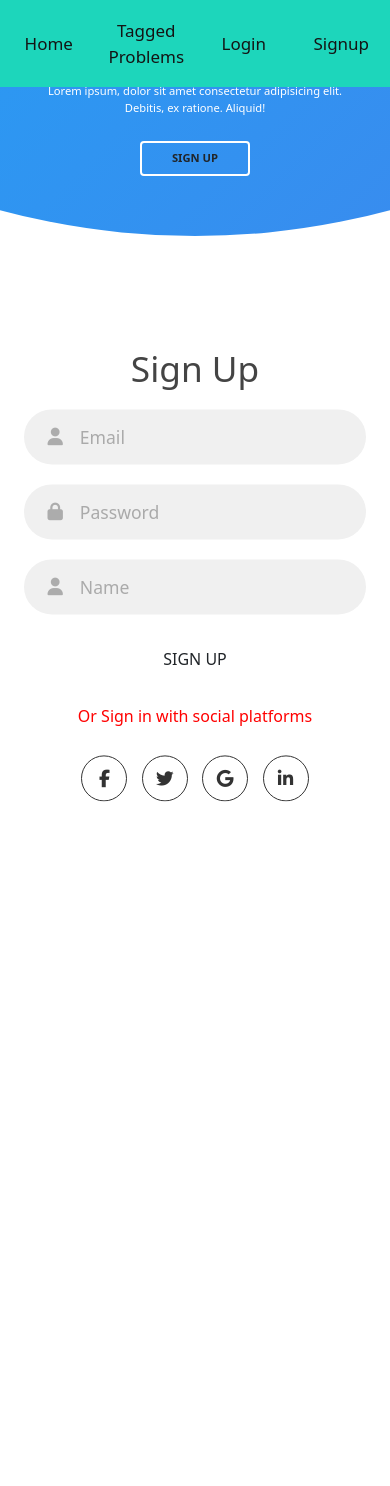
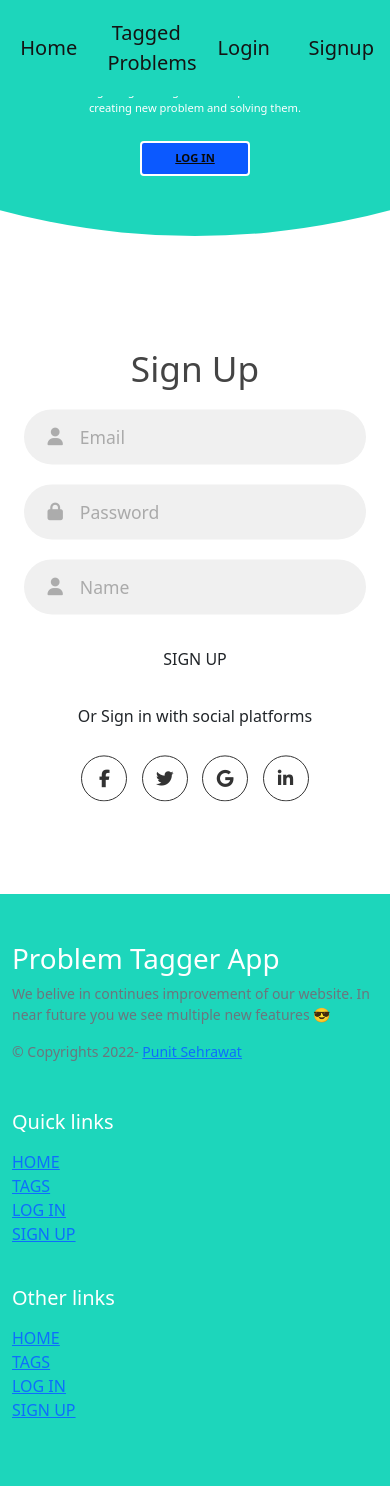
Before and after one commit to Punit611/Problem_tagger, a Node server app: page /signup in a window 390 px wide. Before the commit the page ends 802 px from the top, so only its background shows below. Run offline with Node 20, Linux system fonts and the light colour scheme; some libraries are stand-ins or nearby versions.

Commit message:
Add files via upload

```diff
--- /dev/null
+++ b/public/header.css
@@ -0,0 +1,21 @@
+.navbar{
+    background-color: rgb(29, 214, 187);
+
+}
+.nav-link{
+    color: white;
+}
+.logo-image{
+    width: 50px;
+    height: 50px;
+    border-radius: 50%;
+    overflow: hidden;
+    margin-top: -6px;
+    margin-left: 40px;
+}
+#navmain{
+    margin-left: 100px;
+}
+.navitem{
+    padding:0px 200px ;
+}
--- a/public/login.css
+++ b/public/login.css
@@ -11,7 +11,7 @@ input {
   font-family: "Poppins", sans-serif;
 }
 
-.container {
+.container1 {
   position: relative;
   width: 100%;
   background-color: #fff;
@@ -19,7 +19,7 @@ input {
   overflow: hidden;
 }
 
-.forms-container {
+.forms-container1 {
   position: absolute;
   width: 100%;
   height: 100%;
@@ -128,13 +128,13 @@ form.sign-in-form {
 }
 
 .social-icon:hover {
-  color: #4481eb;
-  border-color: #4481eb;
+  color: rgb(29, 214, 187);
+  border-color: rgb(29, 214, 187);
 }
 
 .btn {
   width: 150px;
-  background-color: #5995fd;
+  background-color: rgb(29, 214, 187);
   border: none;
   outline: none;
   height: 49px;
@@ -148,9 +148,9 @@ form.sign-in-form {
 }
 
 .btn:hover {
-  background-color: #4d84e2;
+  background-color: rgb(29, 214, 187);
 }
-.panels-container {
+.panels-container1 {
   position: absolute;
   height: 100%;
   width: 100%;
@@ -160,7 +160,7 @@ form.sign-in-form {
   grid-template-columns: repeat(2, 1fr);
 }
 
-.container:before {
+.container1:before {
   content: "";
   position: absolute;
   height: 2000px;
@@ -168,7 +168,7 @@ form.sign-in-form {
   top: -10%;
   right: 48%;
   transform: translateY(-50%);
-  background-image: linear-gradient(-45deg, #4481eb 0%, #04befe 100%);
+  background-image: linear-gradient(-45deg, rgb(29, 214, 187) 0%, rgb(29, 214, 187) 100%);
   transition: 1.8s ease-in-out;
   border-radius: 50%;
   z-index: 6;
@@ -233,45 +233,45 @@ form.sign-in-form {
 
 /* ANIMATION */
 
-.container.sign-up-mode:before {
+.container1.sign-up-mode:before {
   transform: translate(100%, -50%);
   right: 52%;
 }
 
-.container.sign-up-mode .left-panel .image,
-.container.sign-up-mode .left-panel .content {
+.container1.sign-up-mode .left-panel .image,
+.container1.sign-up-mode .left-panel .content {
   transform: translateX(-800px);
 }
 
-.container.sign-up-mode .signin-signup {
+.container1.sign-up-mode .signin-signup {
   left: 25%;
 }
 
-.container.sign-up-mode form.sign-up-form {
+.container1.sign-up-mode form.sign-up-form {
   opacity: 1;
   z-index: 2;
 }
 
-.container.sign-up-mode form.sign-in-form {
+.container1.sign-up-mode form.sign-in-form {
   opacity: 0;
   z-index: 1;
 }
 
-.container.sign-up-mode .right-panel .image,
-.container.sign-up-mode .right-panel .content {
+.container1.sign-up-mode .right-panel .image,
+.container1.sign-up-mode .right-panel .content {
   transform: translateX(0%);
 }
 
-.container.sign-up-mode .left-panel {
+.container1.sign-up-mode .left-panel {
   pointer-events: none;
 }
 
-.container.sign-up-mode .right-panel {
+.container1.sign-up-mode .right-panel {
   pointer-events: all;
 }
 
 @media (max-width: 870px) {
-  .container {
+  .container1 {
     min-height: 800px;
     height: 100vh;
   }
@@ -283,11 +283,11 @@ form.sign-in-form {
   }
 
   .signin-signup,
-  .container.sign-up-mode .signin-signup {
+  .container1.sign-up-mode .signin-signup {
     left: 50%;
   }
 
-  .panels-container {
+  .panels-container1 {
     grid-template-columns: 1fr;
     grid-template-rows: 1fr 2fr 1fr;
   }
@@ -335,7 +335,7 @@ form.sign-in-form {
     font-size: 0.7rem;
   }
 
-  .container:before {
+  .container1:before {
     width: 1500px;
     height: 1500px;
     transform: translateX(-50%);
@@ -346,19 +346,19 @@ form.sign-in-form {
     transition: 2s ease-in-out;
   }
 
-  .container.sign-up-mode:before {
+  .container1.sign-up-mode:before {
     transform: translate(-50%, 100%);
     bottom: 32%;
     right: initial;
   }
 
-  .container.sign-up-mode .left-panel .image,
-  .container.sign-up-mode .left-panel .content {
+  .container1.sign-up-mode .left-panel .image,
+  .container1.sign-up-mode .left-panel .content {
     transform: translateY(-300px);
   }
 
-  .container.sign-up-mode .right-panel .image,
-  .container.sign-up-mode .right-panel .content {
+  .container1.sign-up-mode .right-panel .image,
+  .container1.sign-up-mode .right-panel .content {
     transform: translateY(0px);
   }
 
@@ -367,7 +367,7 @@ form.sign-in-form {
     transform: translateY(300px);
   }
 
-  .container.sign-up-mode .signin-signup {
+  .container1.sign-up-mode .signin-signup {
     top: 5%;
     transform: translate(-50%, 0);
   }
@@ -384,16 +384,16 @@ form.sign-in-form {
   .panel .content {
     padding: 0.5rem 1rem;
   }
-  .container {
+  .container1 {
     padding: 1.5rem;
   }
 
-  .container:before {
+  .container1:before {
     bottom: 72%;
     left: 50%;
   }
 
-  .container.sign-up-mode:before {
+  .container1.sign-up-mode:before {
     bottom: 28%;
     left: 50%;
   }
--- a/public/style.css
+++ b/public/style.css
@@ -18,7 +18,7 @@ body {
     padding: 10px;
     color: rgb(20, 20, 20);
     text-decoration: none;
-    font-size: 17px;
+    font-size: 20px;
     width: 25%;
     /* Four equal-width links. If you have two links, use 50%, and 33.33% for three links, etc.. */
     text-align: center;
@@ -28,4 +28,8 @@ body {
 .navbar a:hover {
     background-color: blue;
     border-radius: 10px;
+
+    color: white;
+    font-family: 'Gill Sans', 'Gill Sans MT', Calibri, 'Trebuchet MS', sans-serif;
+
 }
--- a/views/all_question.ejs
+++ b/views/all_question.ejs
@@ -74,3 +74,4 @@
 
           </div>
   </div>
+  <%- include('partials/footer') %>
--- a/views/edit_info.ejs
+++ b/views/edit_info.ejs
@@ -2,6 +2,7 @@
 <html lang="en">
 
 <head>
+  <%- include('partials/header') %>
   <meta charset="UTF-8" />
   <meta http-equiv="X-UA-Compatible" content="IE=edge" />
   <meta name="viewport" content="width=device-width, initial-scale=1.0" />
@@ -44,6 +45,7 @@
       </div>
     </form>
 
+    <%- include('partials/footer') %>
 </body>
 
 </html>
--- a/views/home.ejs
+++ b/views/home.ejs
@@ -28,6 +28,7 @@
                     alt="">
             </a>
         </div>
+    <%- include('partials/footer') %>
 </body>
 
 </html>
--- /dev/null
+++ b/views/partials/footer.ejs
@@ -0,0 +1,69 @@
+<!DOCTYPE html>
+<html lang="en">
+
+<head>
+    <meta charset="UTF-8" />
+    <meta http-equiv="X-UA-Compatible" content="IE=edge" />
+    <meta name="viewport" content="width=device-width, initial-scale=1.0" />
+    <link href="https://cdn.jsdelivr.net/npm/bootstrap@5.1.3/dist/css/bootstrap.min.css" rel="stylesheet"
+        integrity="sha384-1BmE4kWBq78iYhFldvKuhfTAU6auU8tT94WrHftjDbrCEXSU1oBoqyl2QvZ6jIW3" crossorigin="anonymous" />
+
+    <link href="/header.css" rel="stylesheet" />
+    <link href="https://cdn.jsdelivr.net/npm/bootstrap@5.0.2/dist/css/bootstrap.min.css" rel="stylesheet"
+        integrity="sha384-EVSTQN3/azprG1Anm3QDgpJLIm9Nao0Yz1ztcQTwFspd3yD65VohhpuuCOmLASjC" crossorigin="anonymous">
+    <script src="https://cdn.jsdelivr.net/npm/bootstrap@5.0.2/dist/js/bootstrap.bundle.min.js"
+        integrity="sha384-MrcW6ZMFYlzcLA8Nl+NtUVF0sA7MsXsP1UyJoMp4YLEuNSfAP+JcXn/tWtIaxVXM"
+        crossorigin="anonymous"></script>
+    <script src="https://kit.fontawesome.com/52d40c951f.js" crossorigin="anonymous"></script>
+    <style>
+        .footer{
+            background-color: rgb(29, 214, 187);
+            margin-top: 50px;
+        }
+    </style>
+</head>
+
+<div>
+    <div class="footer d-flex flex-column h-100">
+
+        <footer class="w-100 py-4 flex-shrink-0">
+
+            <div class="container py-4">
+                <div class="row gy-4 gx-5">
+                    <div class="col-lg-6 col-md-6">
+                        <h5 class="h1 text-white">Problem Tagger App</h5>
+                        <p class="small text-muted">We belive in continues improvement of our website. In near future you we see multiple new features 😎</p>
+                        <p class="small text-muted mb-0">&copy; Copyrights 2022- <a class="text-primary"
+                                href="#">Punit Sehrawat</a></p>
+                    </div>
+                    <div class="col-lg-2 col-md-6">
+
+                    </div>
+                    <div class="col-lg-4 col-md-6">
+                        <h5 class="text-white mb-3">Quick links</h5>
+                        <ul class="list-unstyled text-muted">
+                            <li><a href="/">HOME</a></li>
+                            <li><a href="/tag">TAGS</a></li>
+                            <li><a href="/login">LOG IN</a></li>
+                            <li><a href="/signup">SIGN UP</a></li>
+
+                        </ul>
+                    </div>
+
+                    <div class="col-lg-4 col-md-6">
+                        <h5 class="text-white mb-3">Other links</h5>
+                        <ul class="list-unstyled text-muted">
+                            <li><a href="/">HOME</a></li>
+                            <li><a href="/tag">TAGS</a></li>
+                            <li><a href="/login">LOG IN</a></li>
+                            <li><a href="/signup">SIGN UP</a></li>
+
+                        </ul>
+                    </div>
+
+
+                </div>
+            </div>
+        </footer>
+    </div>
+</div>
--- a/views/problem_create.ejs
+++ b/views/problem_create.ejs
@@ -45,6 +45,7 @@
       </div>
     </form>
 
+    <%- include('partials/footer') %>
 </body>
 
 </html>
--- a/views/problems.ejs
+++ b/views/problems.ejs
@@ -11,3 +11,5 @@
         <% } %>
 
     </div>
+
+<%- include('partials/footer') %>
--- a/views/profile.ejs
+++ b/views/profile.ejs
@@ -136,3 +136,4 @@
 
 
     </div>
+<%- include('partials/footer') %>
--- a/views/read.ejs
+++ b/views/read.ejs
@@ -38,3 +38,5 @@
 
         </div>
     </div>
+
+<%- include('partials/footer') %>
--- a/views/signup.ejs
+++ b/views/signup.ejs
@@ -12,8 +12,8 @@
 <body>
     <%- include('partials/header') %>
 
-        <div class="container">
-            <div class="forms-container">
+        <div class="container1">
+            <div class="forms-container1">
                 <div class="signin-signup">
                     <form action="/signup" method="POST" class="sign-in-form">
                         <h2 class="title">Sign Up</h2>
@@ -46,69 +46,27 @@
                             </a>
                         </div>
                     </form>
-                    <form action="#" class="sign-up-form">
-                        <h2 class="title">Sign up</h2>
-                        <div class="input-field">
-                            <i class="fas fa-user"></i>
-                            <input type="text" placeholder="Username" />
-                        </div>
-                        <div class="input-field">
-                            <i class="fas fa-envelope"></i>
-                            <input type="email" placeholder="Email" />
-                        </div>
-                        <div class="input-field">
-                            <i class="fas fa-lock"></i>
-                            <input type="password" placeholder="Password" />
-                        </div>
-                        <input type="submit" class="btn" value="Sign up" />
-                        <p class="social-text">Or Sign up with social platforms</p>
-                        <div class="social-media">
-                            <a href="#" class="social-icon">
-                                <i class="fab fa-facebook-f"></i>
-                            </a>
-                            <a href="#" class="social-icon">
-                                <i class="fab fa-twitter"></i>
-                            </a>
-                            <a href="#" class="social-icon">
-                                <i class="fab fa-google"></i>
-                            </a>
-                            <a href="#" class="social-icon">
-                                <i class="fab fa-linkedin-in"></i>
-                            </a>
-                        </div>
-                    </form>
+
                 </div>
             </div>
 
-            <div class="panels-container">
+            <div class="panels-container1">
                 <div class="panel left-panel">
                     <div class="content">
-                        <h3>New here ?</h3>
+                        <h3>One of us?</h3>
                         <p>
-                            Lorem ipsum, dolor sit amet consectetur adipisicing elit. Debitis,
-                            ex ratione. Aliquid!
+                            Let us get together again. With a powerful vibes of creating new problem and solving them.
                         </p>
-                        <button class="btn transparent" id="sign-up-btn">
-                            Sign up
+                        <button class="btn transparent" style="background-color: #0b59ff;" id="sign-up-btn">
+                            <a style="color: rgb(8, 8, 8);" href="/login" >LOG IN</a>
                         </button>
                     </div>
                     <img src="img/log.svg" class="image" alt="" />
                 </div>
-                <div class="panel right-panel">
-                    <div class="content">
-                        <h3>One of us ?</h3>
-                        <p>
-                            Lorem ipsum dolor sit amet consectetur adipisicing elit. Nostrum
-                            laboriosam ad deleniti.
-                        </p>
-                        <button class="btn transparent" id="sign-in-btn">
-                            Sign in
-                        </button>
-                    </div>
-                    <img src="img/register.svg" class="image" alt="" />
-                </div>
+
             </div>
         </div>
+        <%- include('partials/footer') %>
 
             <script src="app.js"></script>
 </body>
--- a/views/tag.ejs
+++ b/views/tag.ejs
@@ -66,3 +66,4 @@
         </div>
     </form>
     </div>
+<%- include('partials/footer') %>
--- a/views/tagged_problem.ejs
+++ b/views/tagged_problem.ejs
@@ -38,3 +38,5 @@
     </div>
 
   </div>
+
+<%- include('partials/footer') %>
```
Also changed, not shown: views/login.ejs (+10 -21 lines), 1 other file.
